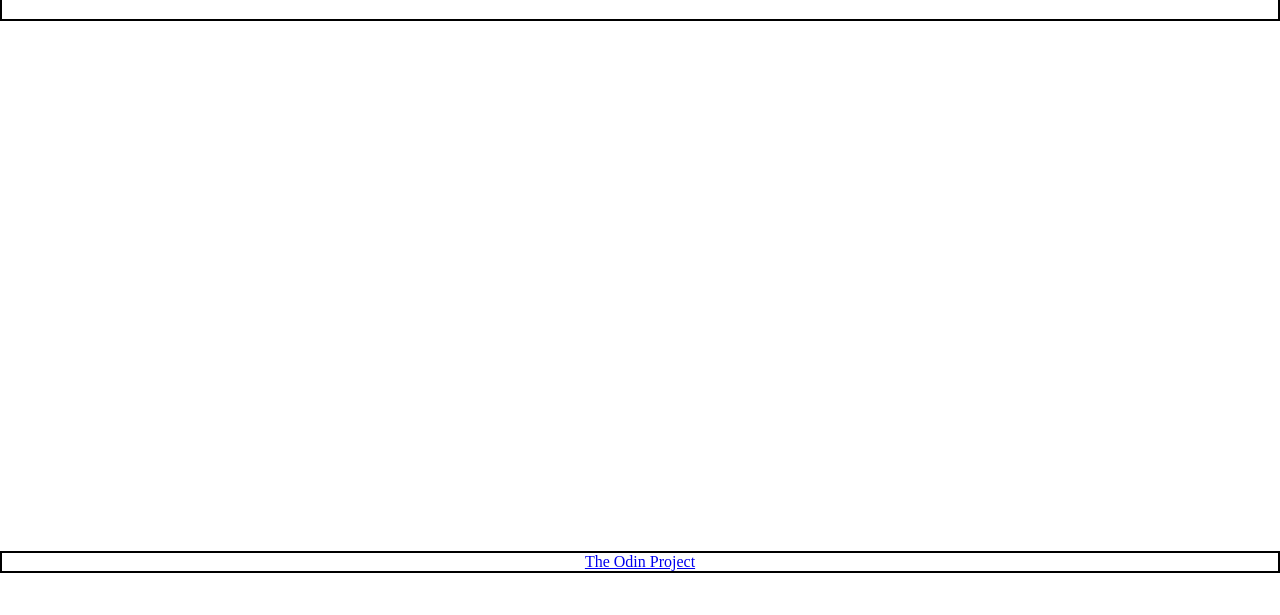
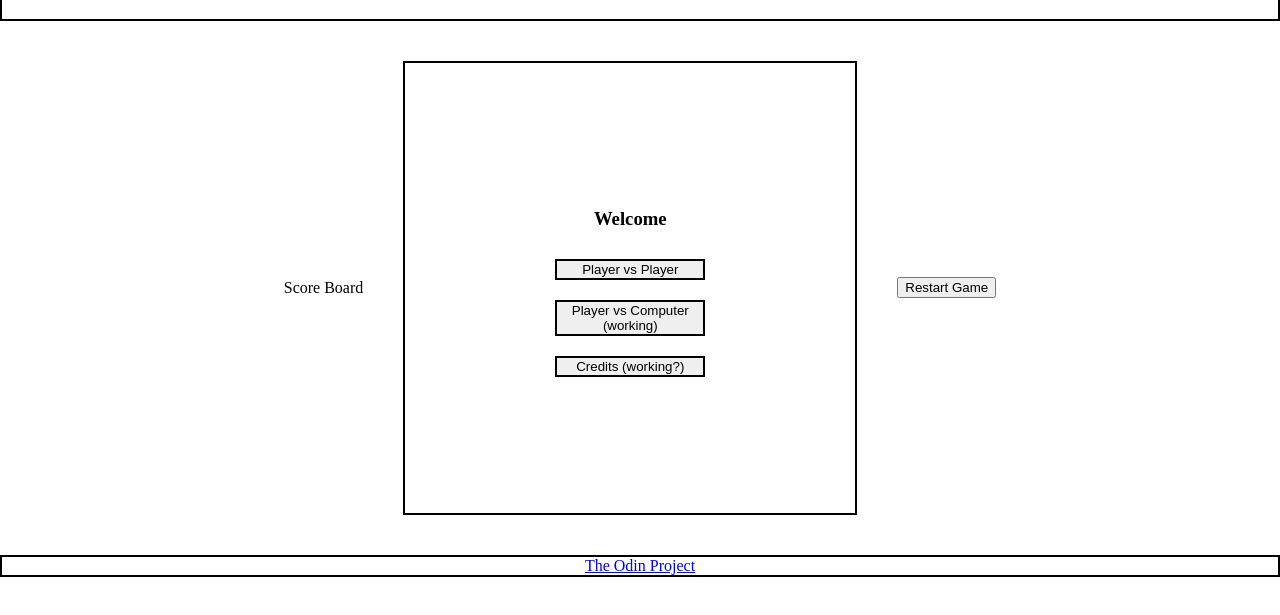
Before and after one commit to wsfer/tic-tac-toe, a plain HTML site: page index.html in a window 1280 px wide. Shown: the part 63-678 px from the top of the page. Drawn offline with Linux system fonts and the light colour scheme.

Commit message:
create an object to control game flow

```diff
--- a/index.html
+++ b/index.html
@@ -8,8 +8,10 @@
     </head>
     <body>
         <header><h1>Tic Tac Toe</h1></header>
-        <div class="gameContainer">
-
+        <div class="container">
+            <div>Score Board</div>
+            <div class="gameContainer"></div>
+            <button>Restart Game</button>
         </div>
         <footer><a href="https://www.theodinproject.com">The Odin Project</a></footer>
     </body>
--- a/script.js
+++ b/script.js
@@ -1,13 +1,37 @@
+const gameContainer = document.querySelector('.gameContainer');
+const gameController = (() => {
+    const clearBoard = () => {
+        while (gameContainer.firstChild) {
+            gameContainer.removeChild(gameContainer.firstChild);
+        };
+    };
+    const createMenu = () => {
+        let element = document.createElement('h3');
+        element.textContent = "Welcome";
+        gameContainer.appendChild(element);
+        element = document.createElement('button');
+        element.textContent = "Player vs Player";
+        gameContainer.appendChild(element);
+        element = document.createElement('button');
+        element.textContent = "Player vs Computer (working)";
+        gameContainer.appendChild(element);
+        element = document.createElement('button');
+        element.textContent = "Credits (working?)";
+        gameContainer.appendChild(element);
+        gameContainer.style.flexDirection = "column";
+    };
+    const newGame = () => {
+        clearBoard(); createMenu();
+    };
+    return {newGame};
+})();
 
-
-const gameContainer = document.querySelector('.gameContainer');
+gameController.newGame();
 
 const Gameboard = (() => {
     let gameboard = ['X','O','','','X','','O','X','O'];
-    const updateBoard = () => {
-        while (gameContainer.firstChild) {
-            gameContainer.removeChild(gameContainer.firstChild);
-        }
+    const update = () => {
+
         for (let i = 0; i < 9; i++) {
             const newSquare = document.createElement('div');
             newSquare.textContent = gameboard[i];
@@ -18,13 +42,13 @@ const Gameboard = (() => {
             gameContainer.appendChild(newSquare);
         };
     };
-    return {gameboard, updateBoard};
+    return {gameboard, update};
 })();
 
 const PlayerGenerator = (name, mark) => {
     const play = (index) => {
         Gameboard.gameboard[index] = mark;
-        Gameboard.updateBoard();
+        Gameboard.update();
     };
     return {name, mark, play};
 };
--- a/style.css
+++ b/style.css
@@ -9,13 +9,28 @@ header, footer {
     border: 2px solid black;
 }
 
+.container {
+    display: flex;
+    align-items: center;
+    justify-content: center;
+}
+
 .gameContainer {
     display: flex;
     flex-wrap: wrap;
     justify-content: center;
-    margin: 40px 80px;
+    align-items: center;
+    border: 2px solid black;
+    margin: 40px;
     width: 450px;
     height: 450px;
+}
+
+.gameContainer button {
+    width: 150px;
+    margin: 10px;
+    border: 2px solid black;
+
 }
 
 .square {
```
